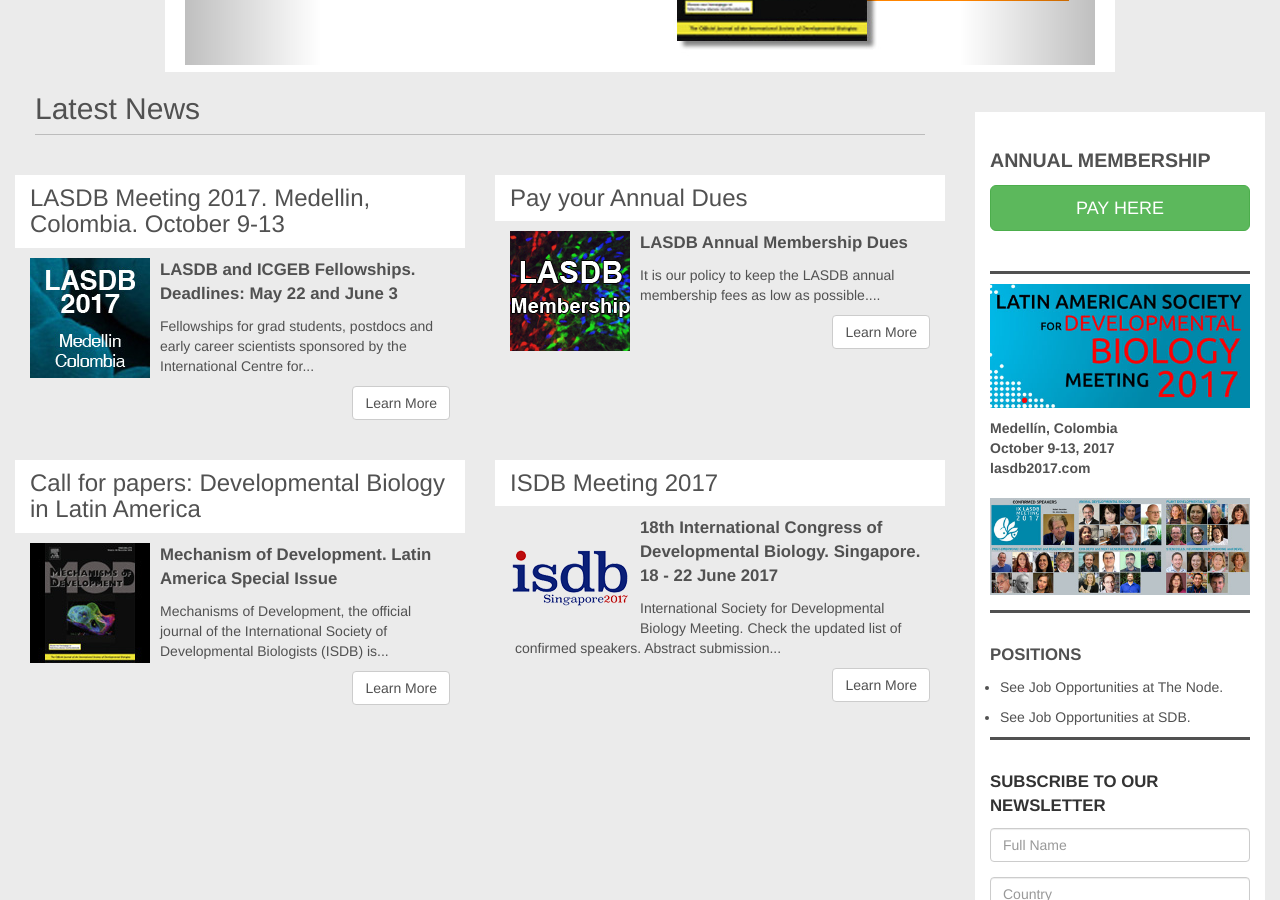
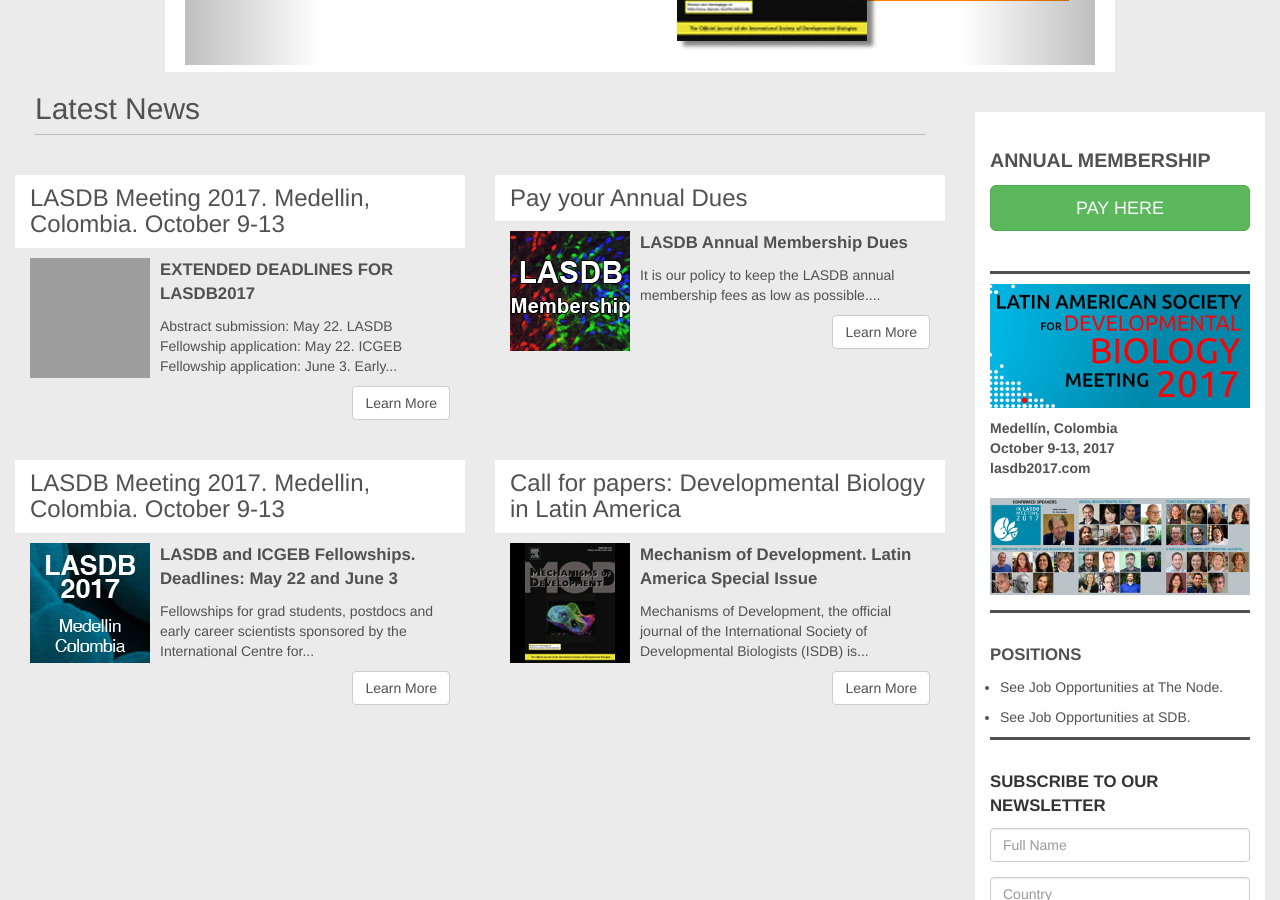
Before and after one commit to lasdb/lasdb.github.io, a Jekyll site: the page built from index.html, in a window 1280 px wide and 900 px high, scrolled down 542 px. Built offline with Jekyll 4.4.1, drawn with Linux system fonts in a browser that asks for light colours; nearby versions of some CDN libraries; grey boxes are pictures that could not be loaded.

Commit message:
Update 2000-01-01-news.markdown

```diff
--- a/_posts/2000-01-01-news.markdown
+++ b/_posts/2000-01-01-news.markdown
@@ -7,10 +7,10 @@
 news:
   - title: 'LASDB Meeting 2017. Medellin, Colombia. October 9-13'
     date: '18/4/17'
-    subtitle: 'LASDB and ICGEB Fellowships. Deadlines: May 22 and June 3'
-    body: 'Fellowships for grad students, postdocs and early career scientists sponsored by the International Centre for Genetic Engineering and Biotechnology (ICGEB) and LASDB. Please see that ICGEB and LASDB fellowships are two separate application forms! Check Lasdb2017 Meeting wesite'
-    imageSm: 'img/news/fellowship2017-sm.jpg'
-    imageBg: '../img/news/fellowship2017-bg.jpg'
+    subtitle: 'EXTENDED DEADLINES FOR LASDB2017'
+    body: 'Abstract submission: May 22.  LASDB Fellowship application: May 22.  ICGEB Fellowship application: June 3. Early registration: July 31. Please visit the meeting webpage.'
+    imageSm: 'img/news/extended-sm.jpg'
+    imageBg: '../img/news/extended-bg.jpg'
     URL: 'http://www.lasdb2017.com/'
   - title: 'Pay your Annual Dues'
     date: '25/4/17'
@@ -19,6 +19,13 @@
     imageSm: 'img/news/pay-dues-sm.jpg'
     imageBg: '../img/news/pay-dues-sm.jpg'
     URL: 'http://lasdb-development.org/pages/pay-annual-dues.html'
+  - title: 'LASDB Meeting 2017. Medellin, Colombia. October 9-13'
+    date: '18/4/17'
+    subtitle: 'LASDB and ICGEB Fellowships. Deadlines: May 22 and June 3'
+    body: 'Fellowships for grad students, postdocs and early career scientists sponsored by the International Centre for Genetic Engineering and Biotechnology (ICGEB) and LASDB. Please see that ICGEB and LASDB fellowships are two separate application forms! Check Lasdb2017 Meeting wesite'
+    imageSm: 'img/news/fellowship2017-sm.jpg'
+    imageBg: '../img/news/fellowship2017-bg.jpg'
+    URL: 'http://www.lasdb2017.com/'
   - title: 'Call for papers: Developmental Biology in Latin America'
     date: '3/3/17'
     subtitle: 'Mechanism of Development. Latin America Special Issue'
```
